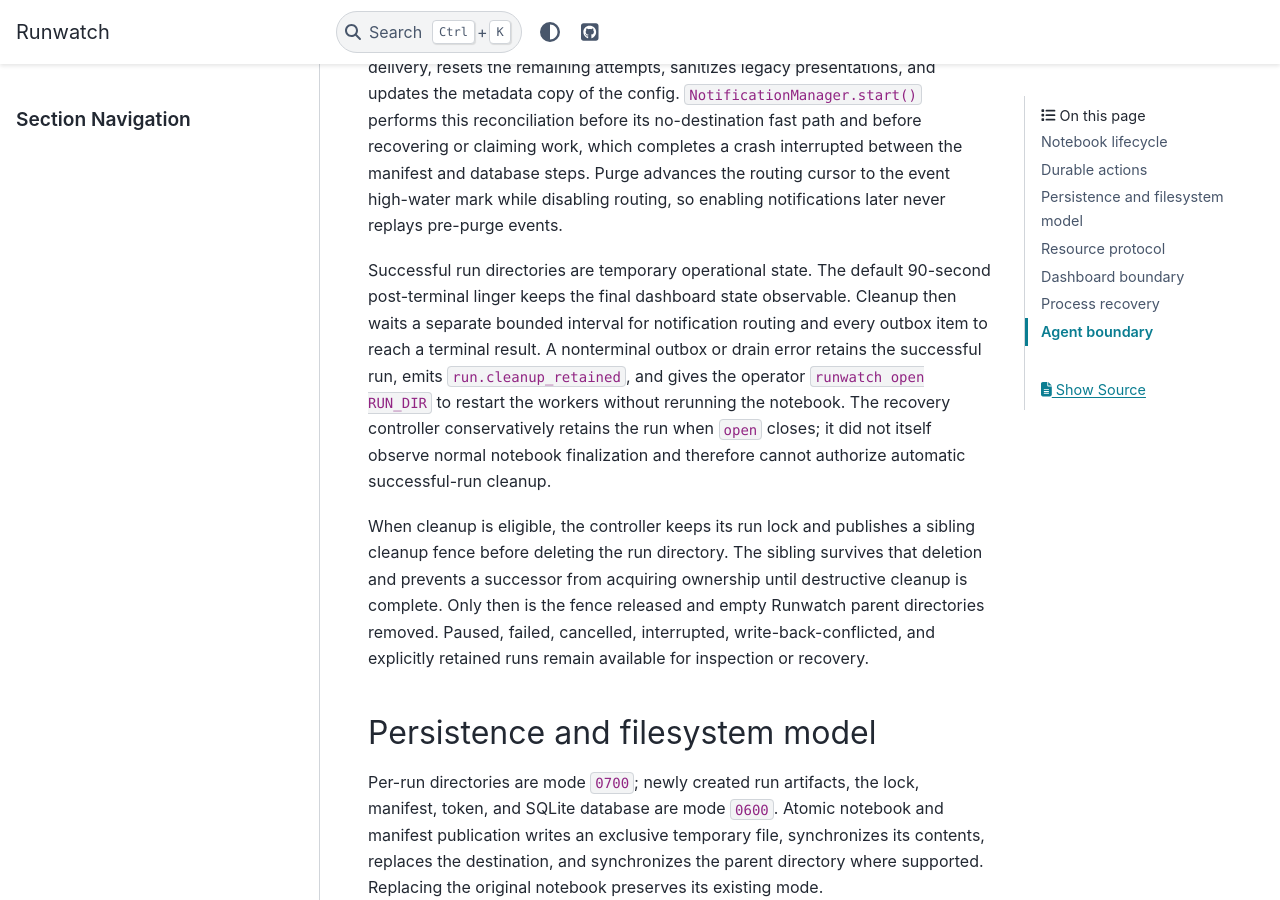
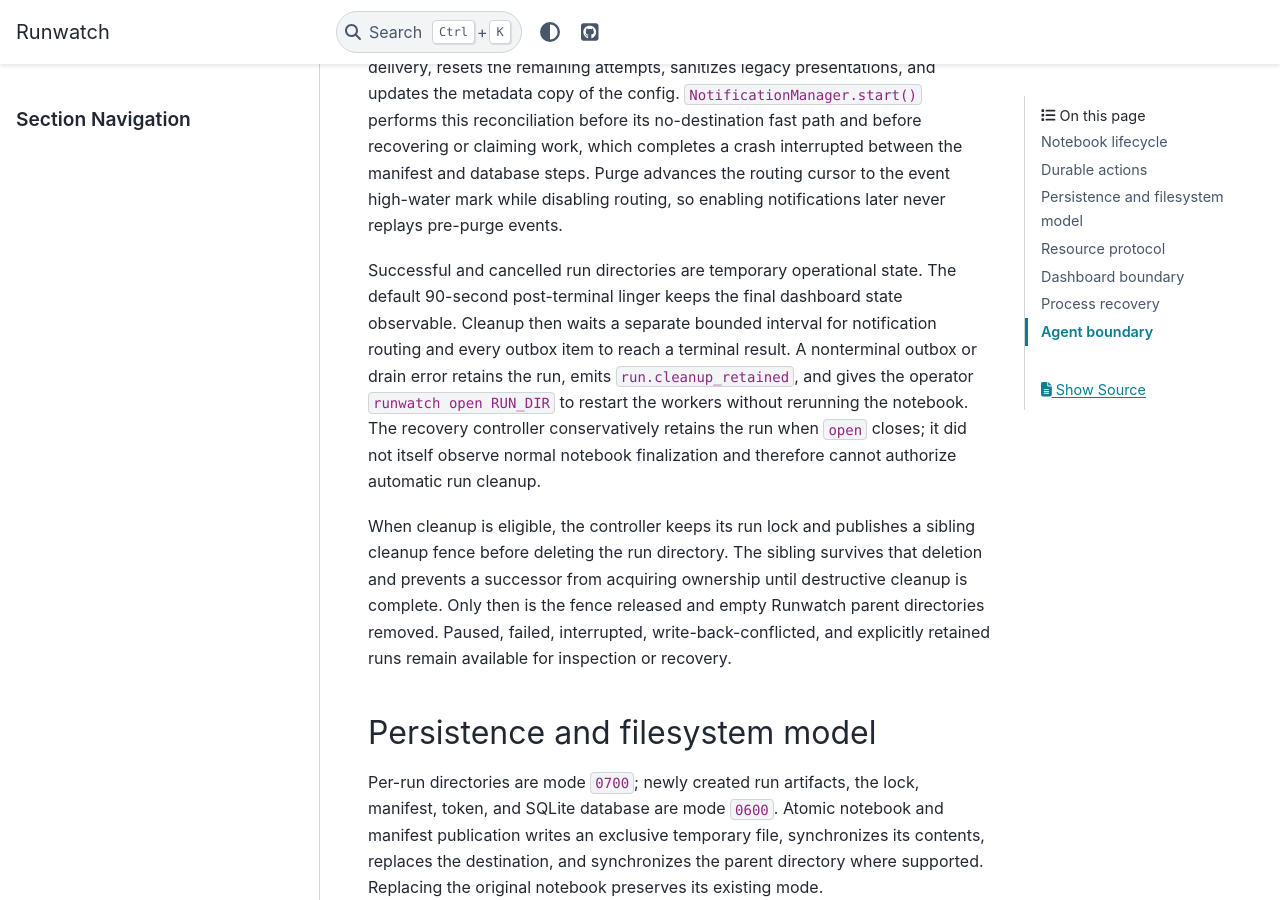
Before and after one commit to EssenceSentry/runwatch, a Sphinx documentation site: the page built from docs/architecture.md, in a window 1280 px wide and 900 px high, scrolled down 2849 px. Built offline with Sphinx 7.4.7 and the PyData theme 0.15.4, drawn with Linux system fonts in a browser that asks for light colours.

Commit message:
Harden notebook execution and cleanup

```diff
--- a/docs/architecture.md
+++ b/docs/architecture.md
@@ -116,21 +116,21 @@ between the manifest and database steps. Purge advances the routing cursor to th
 high-water mark while disabling routing, so enabling notifications later never replays
 pre-purge events.
 
-Successful run directories are temporary operational state. The default 90-second
-post-terminal linger keeps the final dashboard state observable. Cleanup then waits a
-separate bounded interval for notification routing and every outbox item to reach a
-terminal result. A nonterminal outbox or drain error retains the successful run, emits
+Successful and cancelled run directories are temporary operational state. The default
+90-second post-terminal linger keeps the final dashboard state observable. Cleanup then
+waits a separate bounded interval for notification routing and every outbox item to
+reach a terminal result. A nonterminal outbox or drain error retains the run, emits
 `run.cleanup_retained`, and gives the operator `runwatch open RUN_DIR` to restart the
 workers without rerunning the notebook. The recovery controller conservatively retains
 the run when `open` closes; it did not itself observe normal notebook finalization and
-therefore cannot authorize automatic successful-run cleanup.
+therefore cannot authorize automatic run cleanup.
 
 When cleanup is eligible, the controller keeps its run lock and publishes a sibling
 cleanup fence before deleting the run directory. The sibling survives that deletion and
 prevents a successor from acquiring ownership until destructive cleanup is complete.
 Only then is the fence released and empty Runwatch parent directories removed. Paused,
-failed, cancelled, interrupted, write-back-conflicted, and explicitly retained runs
-remain available for inspection or recovery.
+failed, interrupted, write-back-conflicted, and explicitly retained runs remain
+available for inspection or recovery.
 
 ## Persistence and filesystem model
 
--- a/src/runwatch/default_config.yaml
+++ b/src/runwatch/default_config.yaml
@@ -59,7 +59,7 @@ notifications:
   ntfy_topic: null
   # Optional periodic status notification interval (minimum 60 seconds).
   periodic_seconds: null
-  # Bound the terminal outbox drain before retaining successful run state for retry.
+  # Bound the terminal outbox drain before retaining disposable run state for retry.
   terminal_drain_timeout_seconds: 30.0
   # Failed destinations retry independently through the durable SQLite outbox.
   request_timeout_seconds: 15.0
```
Also changed, not shown: README.md (+10 -7 lines), 4 other files.
